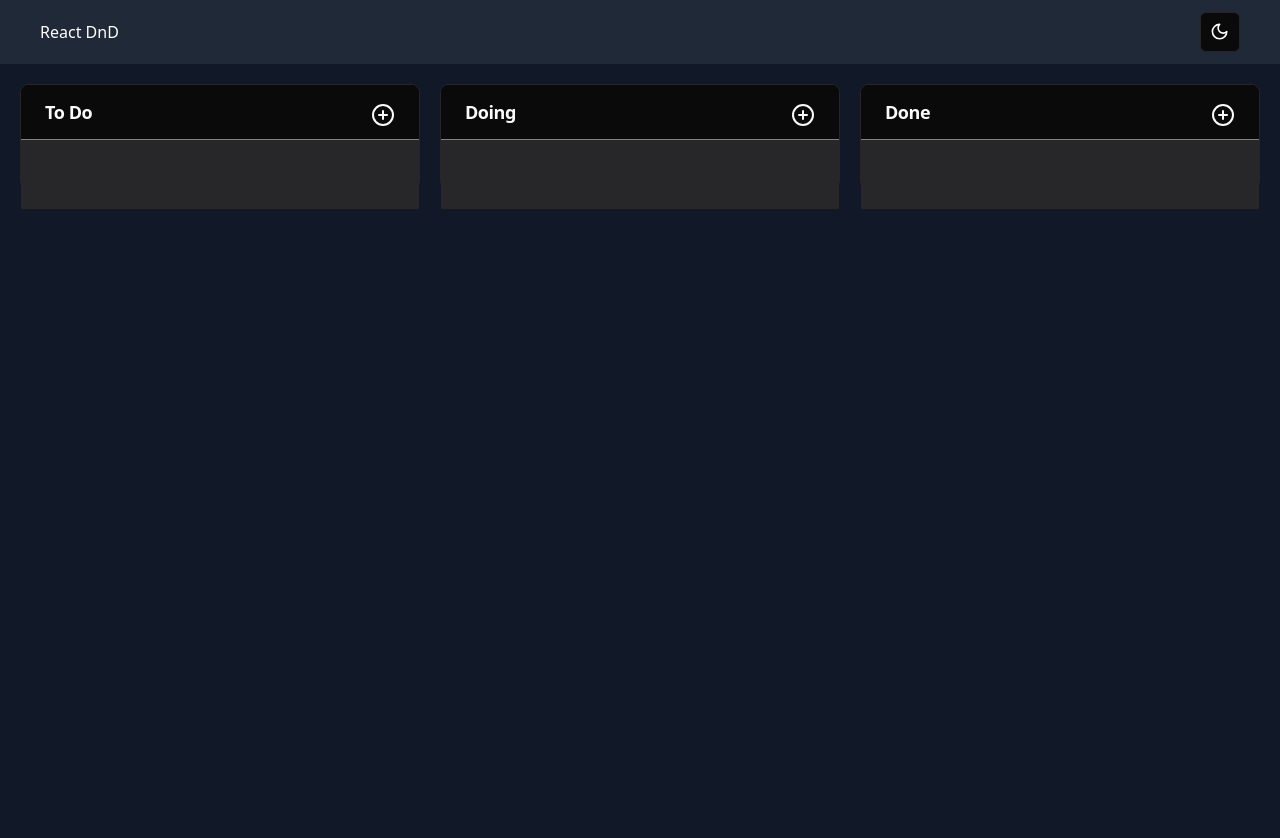
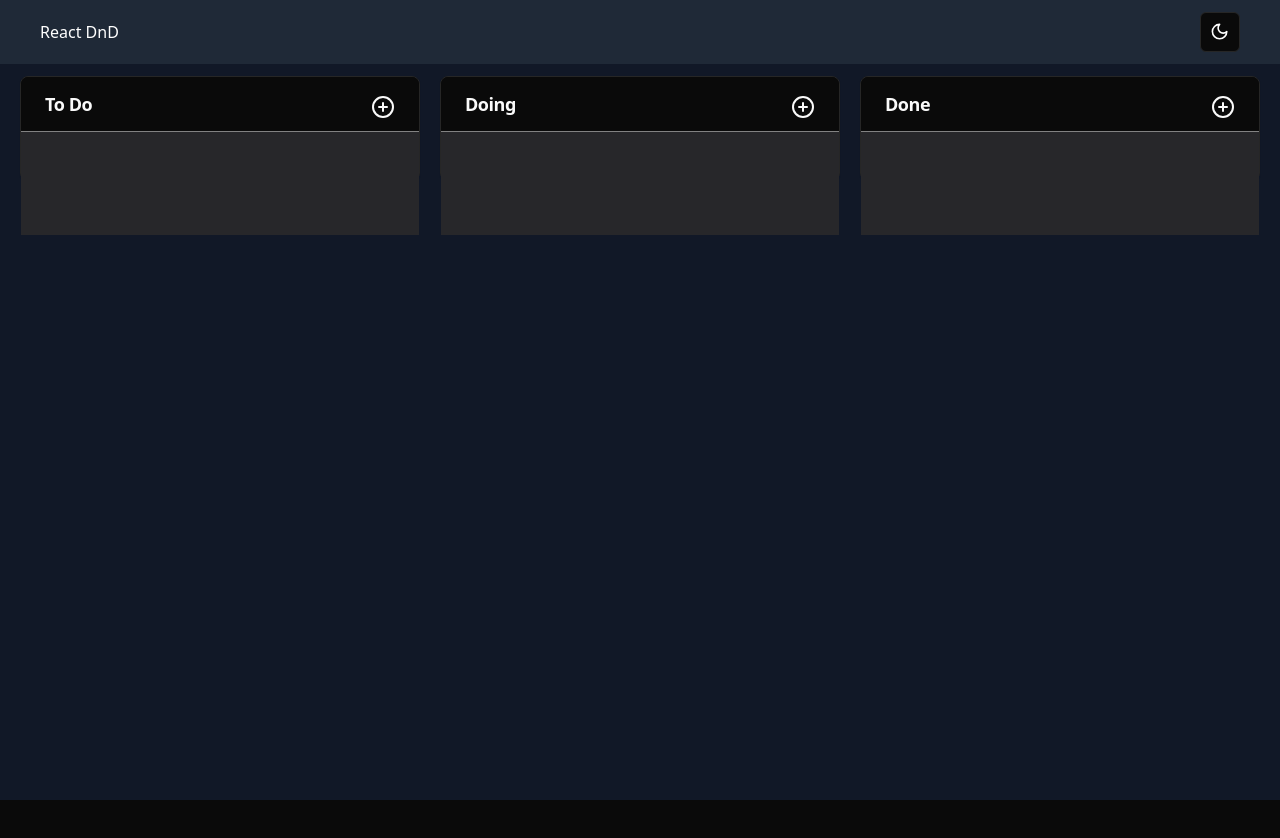
Before and after one commit to Parthvsquare/react-vite-trello, a React (Vite) app: page / in a window 1280 px wide. Shown: the top 838 px of the page. After the commit the page ends 800 px from the top, so only its background shows below. Built offline with nearby package versions, Linux system fonts and the light colour scheme.

Commit message:
ui: over flow issue fixed

```diff
--- a/src/components/BoardContainer.tsx
+++ b/src/components/BoardContainer.tsx
@@ -130,7 +130,7 @@ const BoardContainer = ({ heading, data, type }: IProps) => {
           </CardHeader>
           <CardContent
             className={cn(
-              "basic-scroll max-h-[calc(100vh-200px)] h-full min-w-[350px] overflow-aut px-4 pt-6 transition-colors  duration-300 ease-in-out",
+              "overflow-y-scroll basic-scroll max-h-[calc(100vh-200px)] h-full min-w-[350px] overflow-aut px-4 pt-6 transition-colors  duration-300 ease-in-out",
               snapshot.isDraggingOver ? "bg-zinc-600 dark:bg-zinc-600" : "bg-zinc-100 dark:bg-zinc-800"
             )}
           >
--- a/src/pages/Board/index.tsx
+++ b/src/pages/Board/index.tsx
@@ -74,7 +74,7 @@ function Board() {
   }
 
   return (
-    <div className="p-5 overflow-x-scroll">
+    <div className="p-5">
       <DragDropContext onDragEnd={onDragEnd}>
         <div className="grid gap-5 grid-cols-3 min-w-[1050px]">
           {allType.map((name) => {
--- a/src/pages/Home/index.tsx
+++ b/src/pages/Home/index.tsx
@@ -4,7 +4,7 @@ import { Outlet } from "react-router-dom";
 
 function HomeLayout() {
   return (
-    <div className="dark:bg-gray-900 bg-white dark:text-white h-full">
+    <div className="dark:bg-gray-900 bg-white dark:text-white h-full pt-14">
       <Suspense fallback={<Skeleton />}>
         <Outlet />
       </Suspense>
--- a/src/router/index.tsx
+++ b/src/router/index.tsx
@@ -9,7 +9,7 @@ const AppRouter = () => {
   return (
     <div className="h-screen">
       {/* <AppHeader collapsed={collapsed} setCollapsed={setCollapsed} /> */}
-      <header className="dark:bg-gray-800 bg-gray-100 dark:text-white">
+      <header className="dark:bg-gray-800 bg-gray-100 dark:text-white fixed w-full h-auto">
         <div className="flex justify-between px-10 py-3 items-center">
           <div className="flex gap-x-3">
             <div className="">
```
